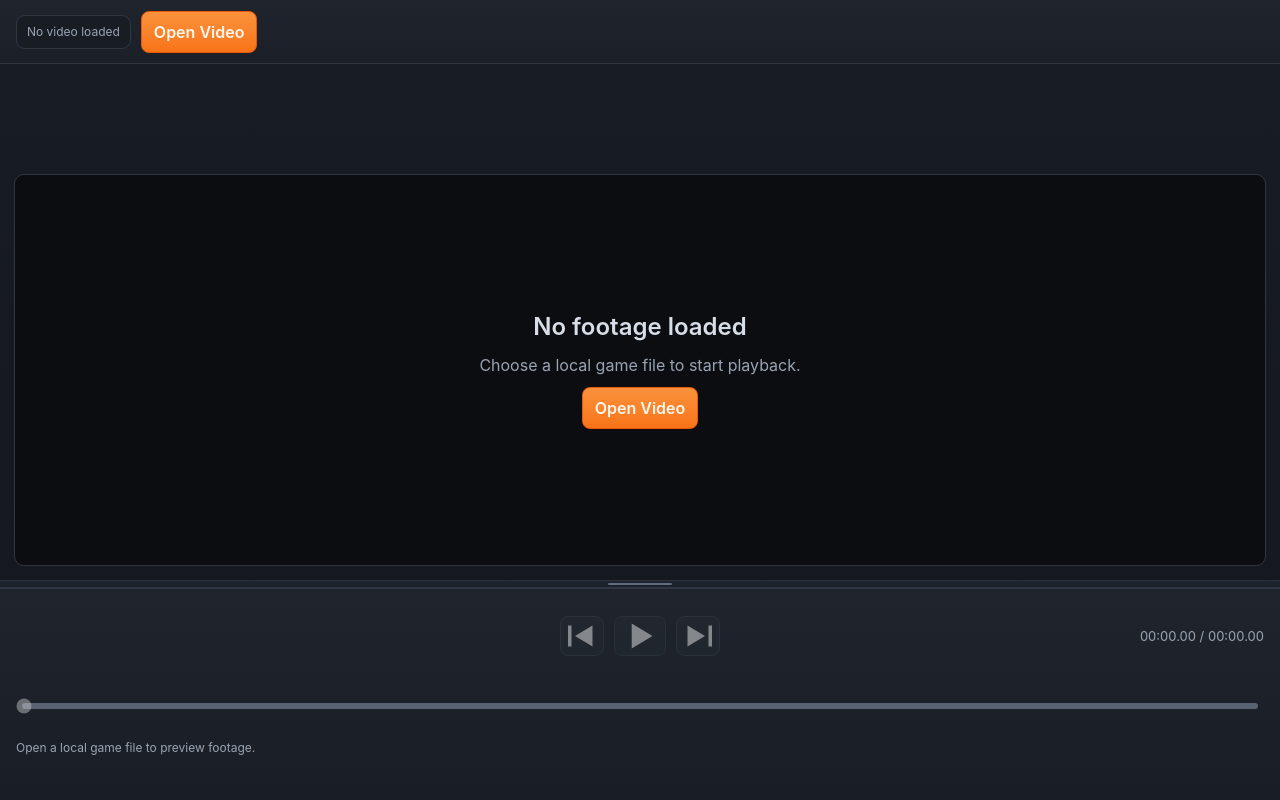
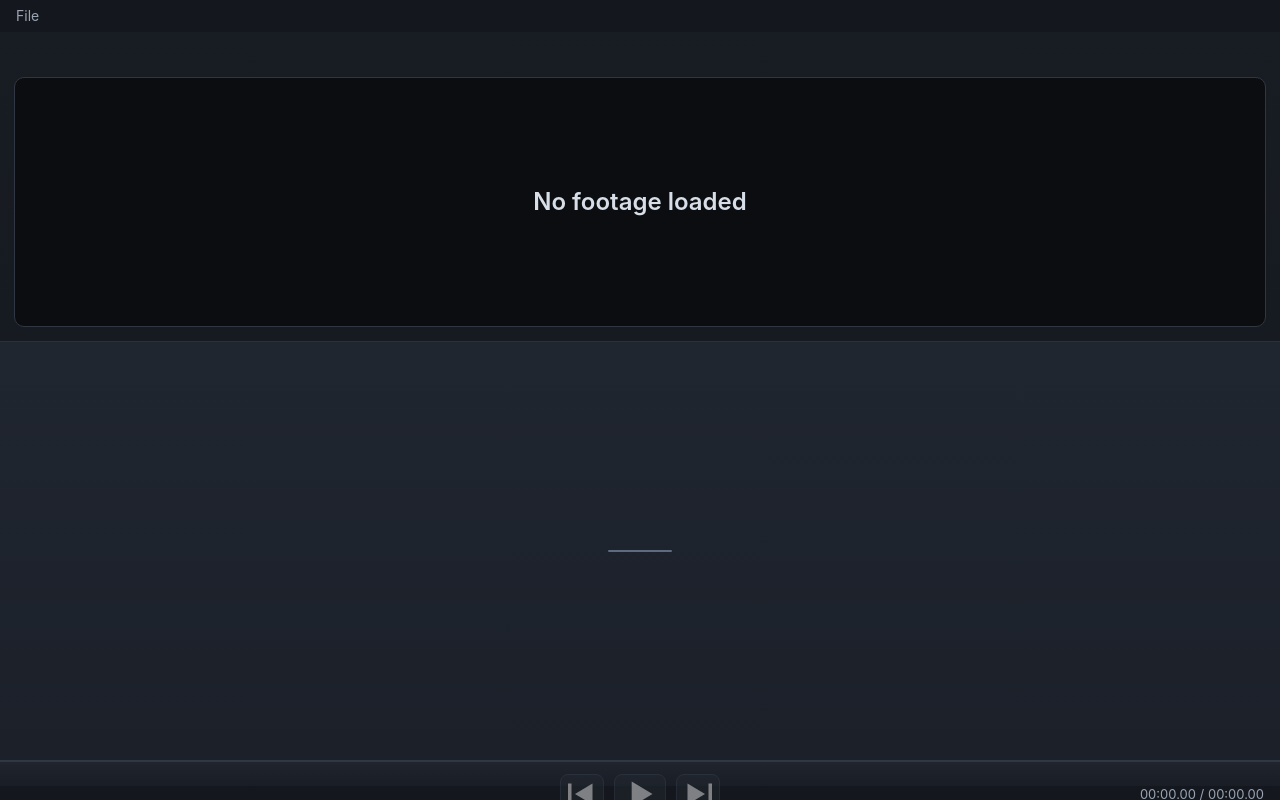
Before and after one commit to zihengliao/editor, a React (Vite) app: page / in a window 1280 px wide. Built offline with nearby package versions, Linux system fonts and the light colour scheme.

Commit message:
title bar with file drop down menu

```diff
--- /dev/null
+++ b/electron/menu/appMenu.cjs
@@ -0,0 +1,69 @@
+const { Menu } = require("electron");
+
+function setupAppMenu(app) {
+  const isMac = process.platform === "darwin";
+
+  const template = [
+    ...(isMac
+      ? [
+          {
+            label: app.name,
+            submenu: [
+              { role: "about" },
+              { type: "separator" },
+              { role: "services" },
+              { type: "separator" },
+              { role: "hide" },
+              { role: "hideOthers" },
+              { role: "unhide" },
+              { type: "separator" },
+              { role: "quit" },
+            ],
+          },
+        ]
+      : []),
+    {
+      label: "File",
+      submenu: [
+        {
+          label: "Open Video...",
+          accelerator: "CmdOrCtrl+O",
+          click: () => {
+            // Placeholder only. Functionality will be wired later.
+          },
+        },
+        {
+          label: "Open Recent",
+          enabled: false,
+          submenu: [{ label: "No recent files", enabled: false }],
+        },
+        { type: "separator" },
+        ...(isMac
+          ? [
+              {
+                label: "Quit",
+                accelerator: "Cmd+Q",
+                click: () => {
+                  // Placeholder only. Functionality will be wired later.
+                },
+              },
+            ]
+          : [
+              {
+                label: "Exit",
+                accelerator: "Alt+F4",
+                click: () => {
+                  // Placeholder only. Functionality will be wired later.
+                },
+              },
+            ]),
+      ],
+    },
+  ];
+
+  Menu.setApplicationMenu(Menu.buildFromTemplate(template));
+}
+
+module.exports = {
+  setupAppMenu,
+};
--- a/electron/preload.cjs
+++ b/electron/preload.cjs
@@ -2,6 +2,7 @@ const { contextBridge, ipcRenderer } = require("electron");
 
 const IPC_CHANNELS = {
   OPEN_VIDEO: "video:open",
+  OPEN_VIDEO_PATH: "video:openFromPath",
   SAVE_PROJECT: "project:save",
   LOAD_PROJECT: "project:load",
   TO_FILE_URL: "path:toFileUrl",
@@ -11,6 +12,7 @@ const IPC_CHANNELS = {
 
 contextBridge.exposeInMainWorld("coachEditor", {
   openVideoFile: () => ipcRenderer.invoke(IPC_CHANNELS.OPEN_VIDEO),
+  openVideoFromPath: (videoPath) => ipcRenderer.invoke(IPC_CHANNELS.OPEN_VIDEO_PATH, videoPath),
   saveProject: (project, suggestedName) =>
     ipcRenderer.invoke(IPC_CHANNELS.SAVE_PROJECT, { project, suggestedName }),
   loadProject: () => ipcRenderer.invoke(IPC_CHANNELS.LOAD_PROJECT),
--- a/src/App.tsx
+++ b/src/App.tsx
@@ -1,8 +1,9 @@
 import { type PointerEvent as ReactPointerEvent, useEffect, useRef, useState } from "react";
+import { FileMenuForm } from "./components/FileMenuForm";
 import { Player } from "./components/Player";
 import { PlayerControls } from "./components/playercontrols";
 import { usePlaybackController } from "./hooks/usePlaybackController";
-import type { VideoFile } from "./types";
+import type { RecentVideo, VideoFile } from "./types";
 import { clampNumber, formatClockTime } from "./utils/time";
 
 const VIEWER_HEIGHT_STORAGE_KEY = "courtcut.viewer-height";
@@ -10,6 +11,7 @@ const DEFAULT_VIEWER_HEIGHT = 420;
 const MIN_VIEWER_HEIGHT = 220;
 const MIN_TRANSPORT_HEIGHT = 130;
 const RESIZER_HEIGHT = 8;
+const RECENT_VIDEOS_STORAGE_KEY = "courtcut.recent-videos";
 
 function getInitialViewerHeight(): number {
   const rawValue = Number(window.localStorage.getItem(VIEWER_HEIGHT_STORAGE_KEY));
@@ -21,6 +23,7 @@ function getInitialViewerHeight(): number {
 function App() {
   const videoRef = useRef<HTMLVideoElement | null>(null);
   const shellRef = useRef<HTMLDivElement | null>(null);
+  const titlebarRef = useRef<HTMLDivElement | null>(null);
   const topbarRef = useRef<HTMLElement | null>(null);
 
   const [videoFile, setVideoFile] = useState<VideoFile | null>(null);
@@ -29,6 +32,8 @@ function App() {
   const [isPlaying, setIsPlaying] = useState(false);
   const [isImporting, setIsImporting] = useState(false);
   const [viewerHeightPx, setViewerHeightPx] = useState(getInitialViewerHeight);
+  const [isFileMenuOpen, setIsFileMenuOpen] = useState(false);
+  const [recentVideos, setRecentVideos] = useState<RecentVideo[]>([]);
   const [statusMessage, setStatusMessage] = useState(
     "Open a local game file to preview footage.",
   );
@@ -51,16 +56,47 @@ function App() {
   }, [viewerHeightPx]);
 
   useEffect(() => {
+    try {
+      const rawValue = window.localStorage.getItem(RECENT_VIDEOS_STORAGE_KEY);
+      if (!rawValue) {
+        return;
+      }
+
+      const parsed = JSON.parse(rawValue);
+      if (!Array.isArray(parsed)) {
+        return;
+      }
+
+      const validEntries = parsed.filter(
+        (entry) =>
+          entry &&
+          typeof entry.path === "string" &&
+          typeof entry.name === "string" &&
+          entry.path.length > 0,
+      );
+
+      setRecentVideos(validEntries.slice(0, 8));
+    } catch {
+      setRecentVideos([]);
+    }
+  }, []);
+
+  useEffect(() => {
+    window.localStorage.setItem(RECENT_VIDEOS_STORAGE_KEY, JSON.stringify(recentVideos));
+  }, [recentVideos]);
+
+  useEffect(() => {
     function clampViewerForWindow() {
       const shellElement = shellRef.current;
       if (!shellElement) {
         return;
       }
 
+      const titlebarHeight = titlebarRef.current?.offsetHeight ?? 32;
       const topbarHeight = topbarRef.current?.offsetHeight ?? 64;
       const maxViewerHeight = Math.max(
         MIN_VIEWER_HEIGHT,
-        shellElement.clientHeight - topbarHeight - MIN_TRANSPORT_HEIGHT - RESIZER_HEIGHT,
+        shellElement.clientHeight - titlebarHeight - topbarHeight - MIN_TRANSPORT_HEIGHT - RESIZER_HEIGHT,
       );
 
       setViewerHeightPx((currentHeight) => clampNumber(currentHeight, MIN_VIEWER_HEIGHT, maxViewerHeight));
@@ -87,6 +123,10 @@ function App() {
       }
 
       setVideoFile(selectedVideo);
+      setRecentVideos((currentVideos) => {
+        const deduped = currentVideos.filter((entry) => entry.path !== selectedVideo.path);
+        return [{ path: selectedVideo.path, name: selectedVideo.name }, ...deduped].slice(0, 8);
+      });
       setCurrentTimeMs(0);
       setDurationMs(0);
       setIsPlaying(false);
@@ -95,6 +135,37 @@ function App() {
       setStatusMessage(`Could not open video: ${(error as Error).message}`);
     } finally {
       setIsImporting(false);
+    }
+  }
+
+  async function openRecentVideo(videoPath: string) {
+    const currentVideoElement = videoRef.current;
+    currentVideoElement?.pause();
+    setIsPlaying(false);
+    setIsImporting(true);
+    setStatusMessage("Opening recent video...");
+
+    try {
+      const selectedVideo = await window.coachEditor.openVideoFromPath(videoPath);
+      if (!selectedVideo) {
+        setStatusMessage("Could not open recent video.");
+        return;
+      }
+
+      setVideoFile(selectedVideo);
+      setRecentVideos((currentVideos) => {
+        const deduped = currentVideos.filter((entry) => entry.path !== selectedVideo.path);
+        return [{ path: selectedVideo.path, name: selectedVideo.name }, ...deduped].slice(0, 8);
+      });
+      setCurrentTimeMs(0);
+      setDurationMs(0);
+      setIsPlaying(false);
+      setStatusMessage(`Loaded ${selectedVideo.name} (playback proxy).`);
+    } catch (error) {
+      setStatusMessage(`Could not open recent video: ${(error as Error).message}`);
+    } finally {
+      setIsImporting(false);
+      setIsFileMenuOpen(false);
     }
   }
 
@@ -110,10 +181,11 @@ function App() {
         return;
       }
 
+      const titlebarHeight = titlebarRef.current?.offsetHeight ?? 32;
       const topbarHeight = topbarRef.current?.offsetHeight ?? 64;
       const maxViewerHeight = Math.max(
         MIN_VIEWER_HEIGHT,
-        shellElement.clientHeight - topbarHeight - MIN_TRANSPORT_HEIGHT - RESIZER_HEIGHT,
+        shellElement.clientHeight - titlebarHeight - topbarHeight - MIN_TRANSPORT_HEIGHT - RESIZER_HEIGHT,
       );
 
       const nextHeight = startHeight + (moveEvent.clientY - startY);
@@ -136,38 +208,27 @@ function App() {
       className="grid min-h-screen overflow-hidden bg-gradient-to-b from-[#181c23] to-[#14181e]"
       ref={shellRef}
       style={{
-        gridTemplateRows: `auto ${viewerHeightPx}px ${RESIZER_HEIGHT}px auto`,
+        gridTemplateRows: `auto auto ${viewerHeightPx}px ${RESIZER_HEIGHT}px auto`,
       }}
     >
-      <header
-        ref={topbarRef}
-        className="flex h-16 items-center justify-between gap-3 border-b border-[#303743] bg-gradient-to-b from-[#1f242d] to-[#1b2028] px-4 py-2.5 max-[860px]:h-auto max-[860px]:flex-col max-[860px]:items-start"
+      <div
+        ref={titlebarRef}
+        className="flex h-8 items-center bg-[#14181e] px-2 [app-region:drag]"
       >
-
-
-
-        <div className="flex items-center gap-2.5 max-[860px]:w-full max-[860px]:flex-wrap">
-          <span
-            className="max-w-80 overflow-hidden text-ellipsis whitespace-nowrap rounded-[9px] border border-[#303743] bg-[#181c23] px-2.5 py-2 text-xs text-[#9aa4b3] max-[860px]:max-w-full max-[860px]:flex-1"
-            title={videoFile?.path ?? "No file loaded"}
-          >
-            {videoFile?.name ?? "No video loaded"}
-          </span>
-          {isImporting ? (
-            <span className="rounded-full border border-[#4a5364] bg-[rgba(249,115,22,0.15)] px-2.5 py-1.5 text-[11px] text-[#ffd9b3]">
-              Transcoding...
-            </span>
-          ) : null}
-          <button
-            type="button"
-            className="rounded-lg border border-[#ea580c] bg-gradient-to-b from-[#fb923c] to-[#f97316] px-3 py-2 font-semibold text-[#fff7ed] transition enabled:hover:from-[#fd9f52] enabled:hover:to-[#ea580c] disabled:cursor-not-allowed disabled:opacity-45"
-            onClick={openVideo}
-            disabled={isImporting}
-          >
-            {isImporting ? "Importing..." : "Open Video"}
-          </button>
-        </div>
-      </header>
+        <FileMenuForm
+          isOpen={isFileMenuOpen}
+          recentVideos={recentVideos}
+          onToggle={() => setIsFileMenuOpen((currentValue) => !currentValue)}
+          onClose={() => setIsFileMenuOpen(false)}
+          onOpenVideo={() => {
+            setIsFileMenuOpen(false);
+            void openVideo();
+          }}
+          onOpenRecent={(videoPath) => {
+            void openRecentVideo(videoPath);
+          }}
+        />
+      </div>
 
       <main className="min-h-0 p-3.5">
         <Player
--- /dev/null
+++ b/src/components/FileMenuForm.tsx
@@ -0,0 +1,100 @@
+import { useEffect, useRef } from "react";
+import type { RecentVideo } from "../types";
+
+interface FileMenuFormProps {
+  isOpen: boolean;
+  recentVideos: RecentVideo[];
+  onToggle: () => void;
+  onClose: () => void;
+  onOpenVideo: () => void;
+  onOpenRecent: (path: string) => void;
+}
+
+export function FileMenuForm({
+  isOpen,
+  recentVideos,
+  onToggle,
+  onClose,
+  onOpenVideo,
+  onOpenRecent,
+}: FileMenuFormProps) {
+  const menuWrapRef = useRef<HTMLDivElement | null>(null);
+
+  useEffect(() => {
+    function handleOutsideClick(event: MouseEvent) {
+      if (!isOpen) {
+        return;
+      }
+
+      if (menuWrapRef.current?.contains(event.target as Node)) {
+        return;
+      }
+
+      onClose();
+    }
+
+    function handleEscapeKey(event: KeyboardEvent) {
+      if (event.key === "Escape") {
+        onClose();
+      }
+    }
+
+    window.addEventListener("mousedown", handleOutsideClick);
+    window.addEventListener("keydown", handleEscapeKey);
+
+    return () => {
+      window.removeEventListener("mousedown", handleOutsideClick);
+      window.removeEventListener("keydown", handleEscapeKey);
+    };
+  }, [isOpen, onClose]);
+
+  return (
+    <div className="relative [app-region:no-drag]" ref={menuWrapRef}>
+      <button
+        type="button"
+        className="rounded px-2 py-1 text-sm text-[#9aa4b3] hover:bg-transparent hover:text-white"
+        aria-haspopup="menu"
+        aria-expanded={isOpen}
+        onClick={onToggle}
+      >
+        File
+      </button>
+
+      {isOpen ? (
+        <div
+          role="menu"
+          className="absolute left-0 top-[calc(100%+4px)] z-20 min-w-56 overflow-hidden border border-[#303743] bg-[#1b2028] py-1 text-sm text-[#d8dee8] shadow-lg"
+        >
+          <button
+            type="button"
+            role="menuitem"
+            className="block w-full px-3 py-1.5 text-left hover:bg-[#2a3240]"
+            onClick={onOpenVideo}
+          >
+            Open Video...
+          </button>
+
+          <div className="my-1 border-t border-[#303743]" />
+          <p className="px-3 py-1 text-xs uppercase tracking-wide text-[#9aa4b3]">Open Recent</p>
+
+          {recentVideos.length === 0 ? (
+            <p className="px-3 py-1.5 text-[#9aa4b3]">No recent videos</p>
+          ) : (
+            recentVideos.map((recentVideo) => (
+              <button
+                key={recentVideo.path}
+                type="button"
+                role="menuitem"
+                className="block w-full truncate px-3 py-1.5 text-left hover:bg-[#2a3240]"
+                title={recentVideo.path}
+                onClick={() => onOpenRecent(recentVideo.path)}
+              >
+                {recentVideo.name}
+              </button>
+            ))
+          )}
+        </div>
+      ) : null}
+    </div>
+  );
+}
--- a/src/components/Player.tsx
+++ b/src/components/Player.tsx
@@ -103,15 +103,6 @@ export function Player({
     return (
       <section className="h-full min-h-[220px] w-full rounded-[10px] border border-[#303743] bg-[#0b0d11] text-center text-[#9aa4b3] grid place-content-center gap-2.5">
         <h2 className="text-2xl font-semibold text-[#d8dee8]">No footage loaded</h2>
-        <p>Choose a local game file to start playback.</p>
-        <button
-          type="button"
-          className="mx-auto rounded-lg border border-[#ea580c] bg-gradient-to-b from-[#fb923c] to-[#f97316] px-3 py-2 font-semibold text-[#fff7ed] transition enabled:hover:from-[#fd9f52] enabled:hover:to-[#ea580c] disabled:cursor-not-allowed disabled:opacity-45"
-          onClick={onOpenVideo}
-          disabled={isImporting}
-        >
-          {isImporting ? "Importing..." : "Open Video"}
-        </button>
       </section>
     );
   }
--- a/src/electron-api.d.ts
+++ b/src/electron-api.d.ts
@@ -9,6 +9,7 @@ import type {
 
 interface CoachEditorApi {
   openVideoFile: () => Promise<VideoFile | null>;
+  openVideoFromPath: (videoPath: string) => Promise<VideoFile | null>;
   saveProject: (
     project: EditorProject,
     suggestedName?: string,
--- a/src/types.ts
+++ b/src/types.ts
@@ -2,6 +2,11 @@ export interface VideoFile {
   path: string;
   name: string;
   url: string;
+}
+
+export interface RecentVideo {
+  path: string;
+  name: string;
 }
 
 export interface Tag {
```
Also changed, not shown: electron/main.cjs (+64 -15 lines).
